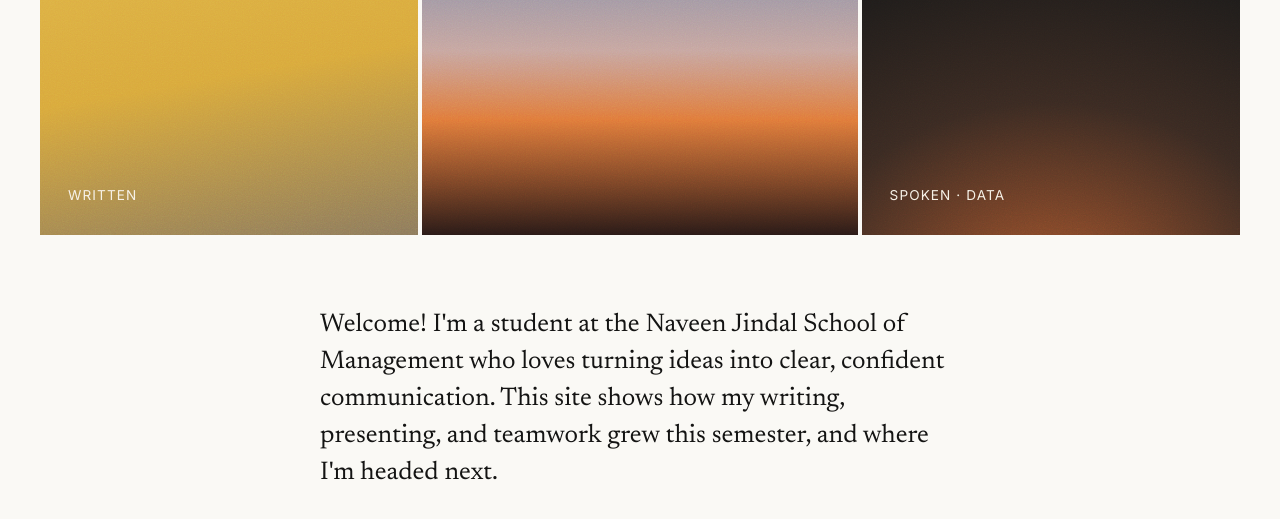
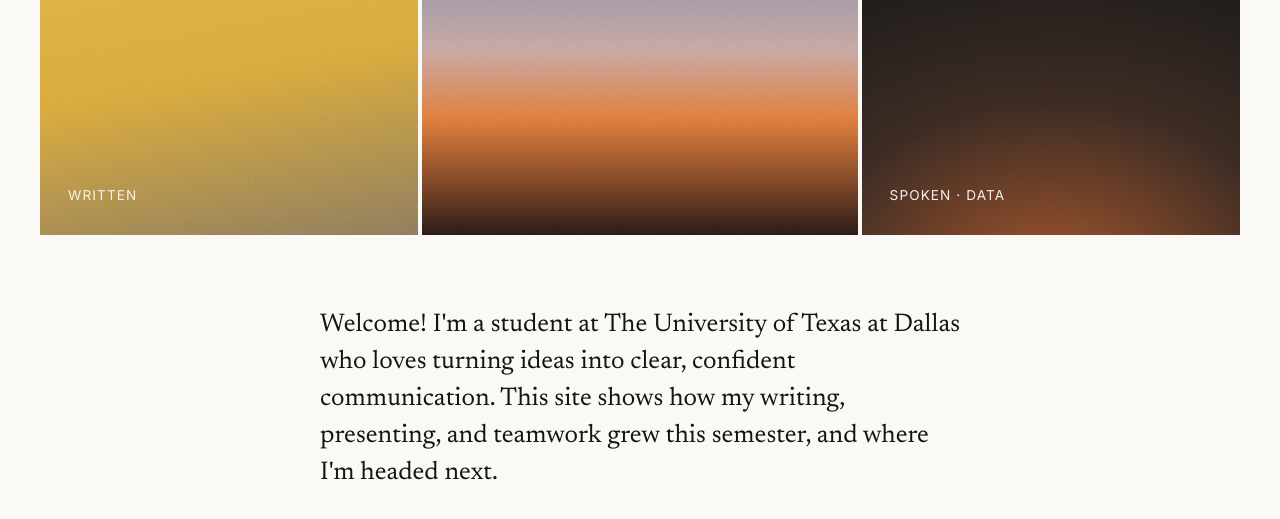
Before and after one commit to SamEmora/SamEmora.github.io, a plain HTML site: page index.html in a window 1280 px wide. Shown: the part 433-952 px from the top of the page. Drawn offline with Linux system fonts and the light colour scheme.

Commit message:
Home: say The University of Texas at Dallas
Co-Authored-By: Claude Opus 5.5 <noreply@anthropic.com>

```diff
--- a/index.html
+++ b/index.html
@@ -12,7 +12,7 @@
 <div class="panel p2"><div><h1>Hi, I'm Samuel.</h1><p>A business communication portfolio</p></div></div>
 <div class="panel p3"><span>Spoken · Data</span></div>
 </section>
-<p class="prose">Welcome! I'm a student at the Naveen Jindal School of Management who loves turning ideas into clear, confident communication. This site shows how my writing, presenting, and teamwork grew this semester, and where I'm headed next.</p>
+<p class="prose">Welcome! I'm a student at The University of Texas at Dallas who loves turning ideas into clear, confident communication. This site shows how my writing, presenting, and teamwork grew this semester, and where I'm headed next.</p>
 <section class="split">
 <img class="photo" src="images/headshot.svg" alt="Photo of Samuel smiling">
 <div>
```
